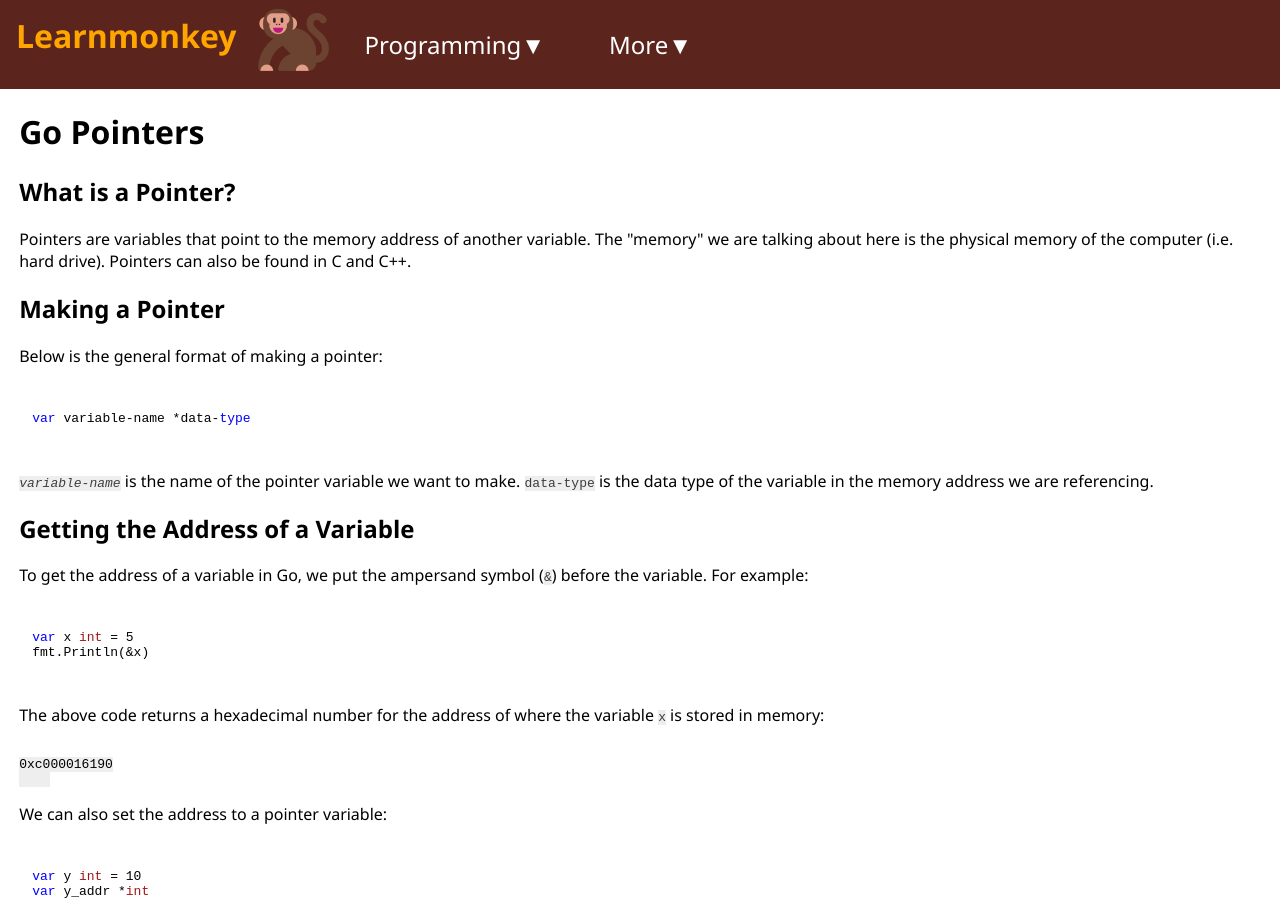
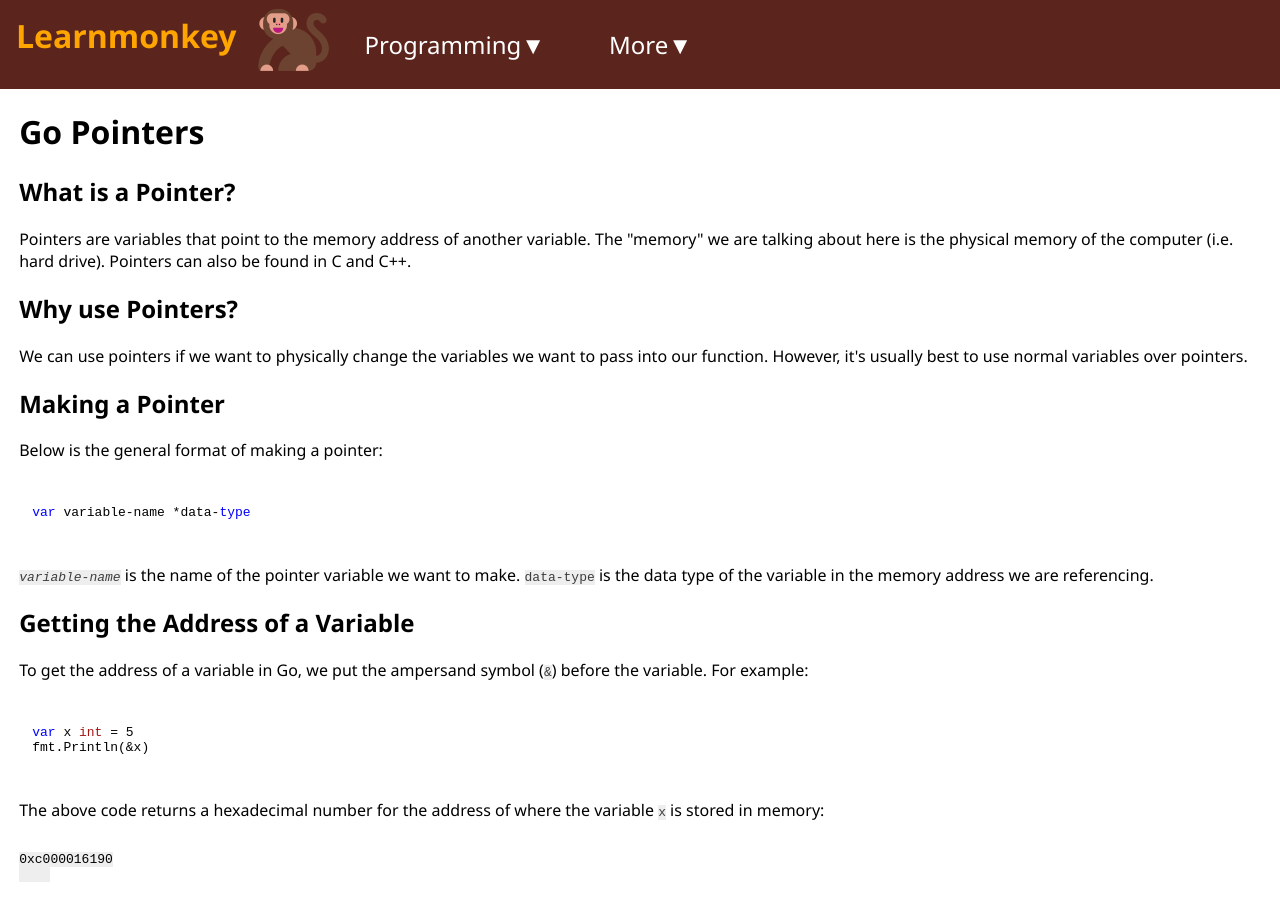
Before and after one commit to learnmonkey/learnmonkey.github.io, a Jekyll site: the page built from programming/golang/pointers.html, in a window 1280 px wide and 900 px high. Built offline with Jekyll 4.4.1, drawn with Linux system fonts in a browser that asks for light colours; nearby versions of some CDN libraries.

Commit message:
why use pointers

```diff
--- a/programming/golang/pointers.html
+++ b/programming/golang/pointers.html
@@ -9,6 +9,11 @@ layout: golang
 <section>
     <h2>What is a Pointer?</h2>
     <p>Pointers are variables that point to the memory address of another variable. The "memory" we are talking about here is the physical memory of the computer (i.e. hard drive). Pointers can also be found in C and C++.</p>
+</section>
+
+<section>
+    <h2>Why use Pointers?</h2>
+    <p>We can use pointers if we want to physically change the variables we want to pass into our function. However, it's usually best to use normal variables over pointers.</p>
 </section>
 
 <section>
```
